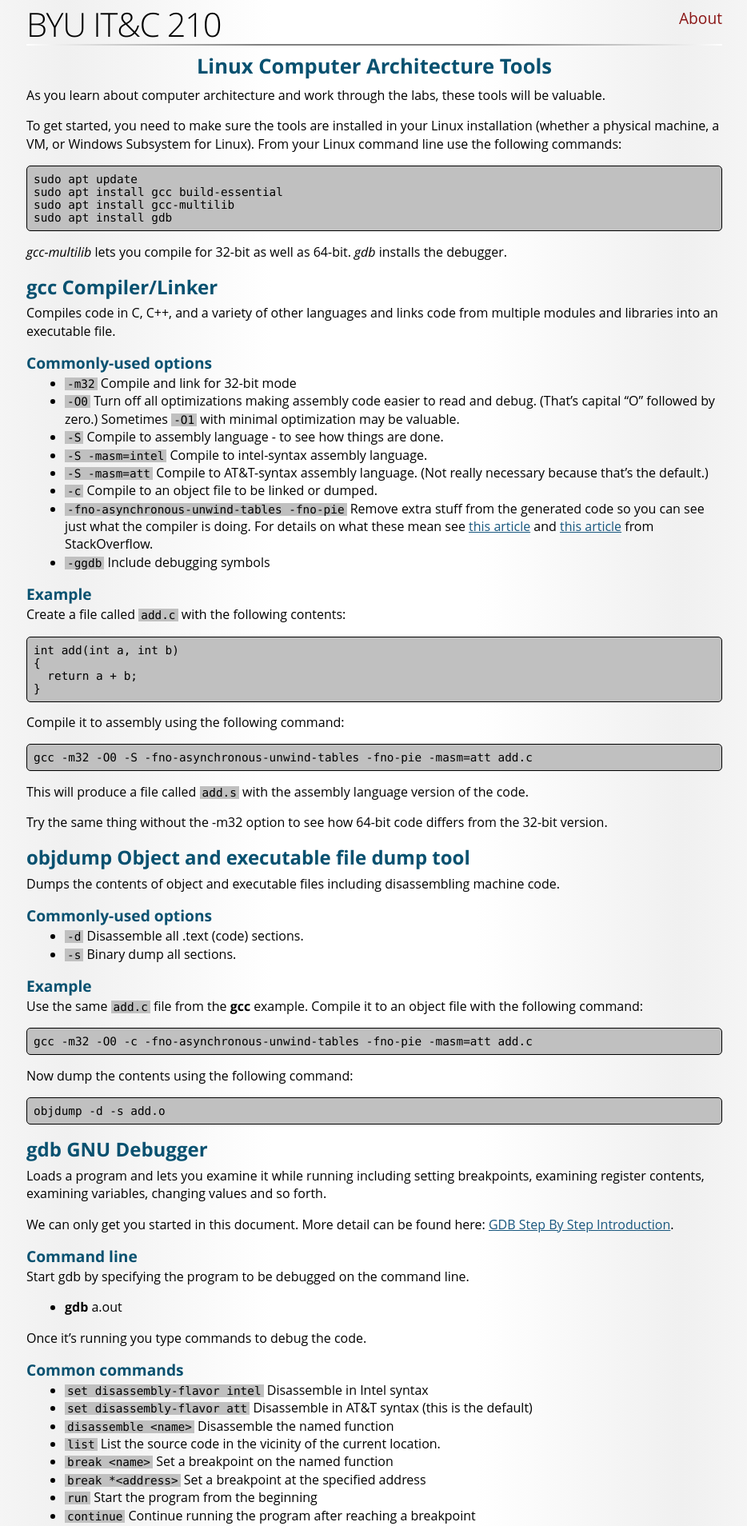
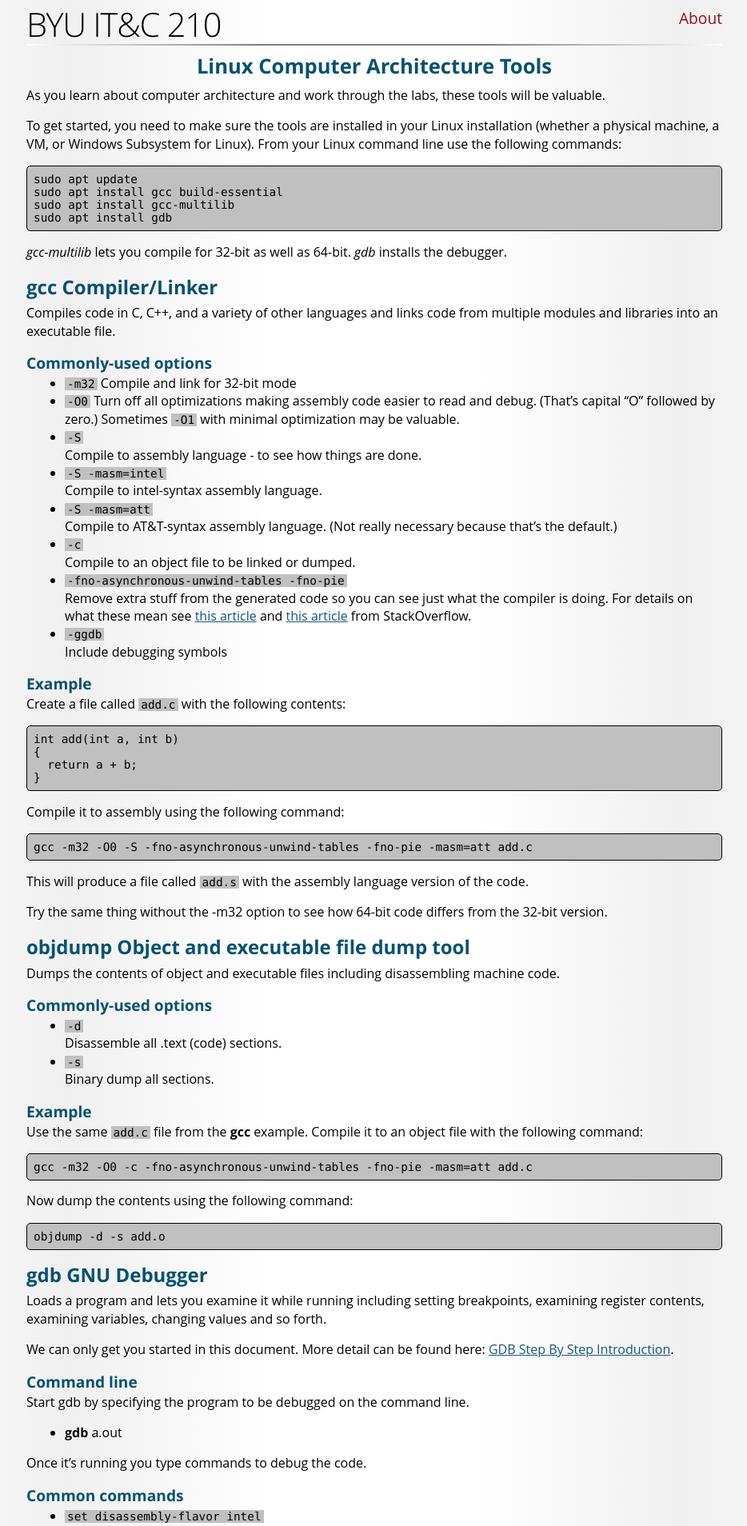
Before and after one commit to bredd/byu-itc-252.github.io, a Jekyll site: the page built from Tools.md, in a window 1280 px wide. Shown: the top 1908 px of the page at 80% size, without its empty margins (172-1106 px from the left). Built offline with Jekyll 4.4.1, drawn with Linux system fonts in a browser that asks for light colours; some web fonts are replaced.

```diff
--- a/Tools.md
+++ b/Tools.md
@@ -20,12 +20,12 @@ Compiles code in C, C++, and a variety of other languages and links code from mu
 ### Commonly-used options
 * `-m32` Compile and link for 32-bit mode
 * `-O0` Turn off all optimizations making assembly code easier to read and debug. (That's capital "O" followed by zero.) Sometimes `-O1` with minimal optimization may be valuable.
-* `-S` Compile to assembly language - to see how things are done.
-* `-S -masm=intel` Compile to intel-syntax assembly language.
-* `-S -masm=att` Compile to AT&T-syntax assembly language. (Not really necessary because that's the default.)
-* `-c` Compile to an object file to be linked or dumped.
-* `-fno-asynchronous-unwind-tables -fno-pie` Remove extra stuff from the generated code so you can see just what the compiler is doing. For details on what these mean see [this article](https://stackoverflow.com/questions/38552116/how-to-remove-noise-from-gcc-clang-assembly-output) and [this article](https://stackoverflow.com/questions/50105581/how-do-i-get-rid-of-call-x86-get-pc-thunk-ax) from StackOverflow.
-* `-ggdb` Include debugging symbols
+* `-S`<br/>Compile to assembly language - to see how things are done.
+* `-S -masm=intel`<br/>Compile to intel-syntax assembly language.
+* `-S -masm=att`<br/>Compile to AT&T-syntax assembly language. (Not really necessary because that's the default.)
+* `-c`<br/>Compile to an object file to be linked or dumped.
+* `-fno-asynchronous-unwind-tables -fno-pie`<br/>Remove extra stuff from the generated code so you can see just what the compiler is doing. For details on what these mean see [this article](https://stackoverflow.com/questions/38552116/how-to-remove-noise-from-gcc-clang-assembly-output) and [this article](https://stackoverflow.com/questions/50105581/how-do-i-get-rid-of-call-x86-get-pc-thunk-ax) from StackOverflow.
+* `-ggdb`<br/>Include debugging symbols
 
 ### Example
 
@@ -50,8 +50,8 @@ Try the same thing without the -m32 option to see how 64-bit code differs from t
 Dumps the contents of object and executable files including disassembling machine code.
 
 ### Commonly-used options
-* `-d` Disassemble all .text (code) sections.
-* `-s` Binary dump all sections.
+* `-d`<br/>Disassemble all .text (code) sections.
+* `-s`<br/>Binary dump all sections.
 
 ### Example
 
@@ -79,17 +79,17 @@ Start gdb by specifying the program to be debugged on the command line.
 Once it's running you type commands to debug the code.
 
 ### Common commands
-* `set disassembly-flavor intel` Disassemble in Intel syntax
-* `set disassembly-flavor att` Disassemble in AT&T syntax (this is the default)
-* `disassemble <name>` Disassemble the named function
-* `list` List the source code in the vicinity of the current location.
-* `break <name>` Set a breakpoint on the named function
-* `break *<address>` Set a breakpoint at the specified address
-* `run` Start the program from the beginning
-* `continue` Continue running the program after reaching a breakpoint
-* `step` Go to the next instruction, diving into functions when called
-* `next` Go to the next instruction, skipping over function calls
-* `exit` Exit the debugger
+* `set disassembly-flavor intel`<br/>Disassemble in Intel syntax
+* `set disassembly-flavor att`<br/>Disassemble in AT&T syntax (this is the default)
+* `disassemble <name>`<br/>Disassemble the named function
+* `list`<br/>List the source code in the vicinity of the current location.
+* `break <name>`<br/>Set a breakpoint on the named function
+* `break *<address>`<br/>Set a breakpoint at the specified address
+* `run`<br/>Start the program from the beginning
+* `continue`<br/>Continue running the program after reaching a breakpoint
+* `step`<br/>Go to the next instruction, diving into functions when called
+* `next`<br/>Go to the next instruction, skipping over function calls
+* `exit`<br/>Exit the debugger
 
 ### Example
 Create a file called `add.c` with the following contents:
```
